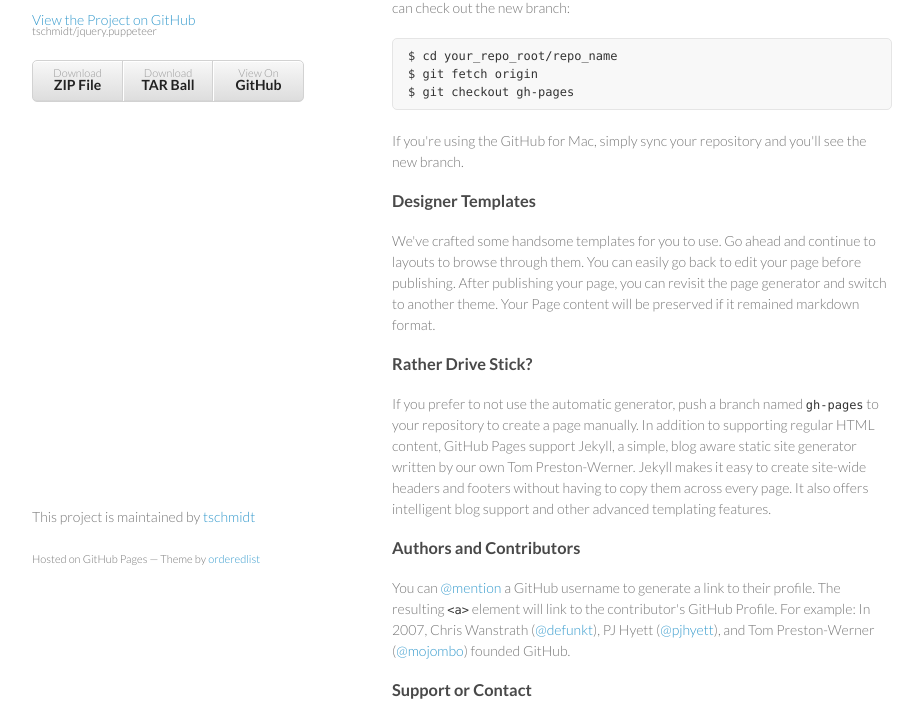
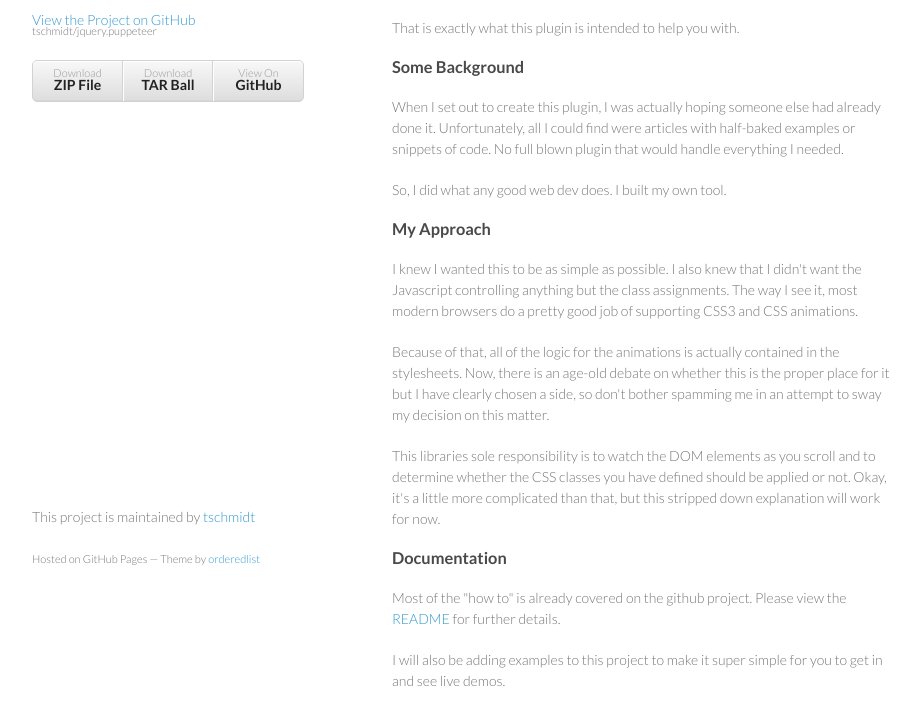
Before and after one commit to tschmidt/jquery.puppeteer, a plain HTML site: page index.html in a window 1280 px wide. Shown: the part 162-878 px from the top of the page, without its empty margins (178-1101 px from the left). Drawn offline with Linux system fonts and the light colour scheme.

Commit message:
Update the index.thml

```diff
--- a/index.html
+++ b/index.html
@@ -28,37 +28,59 @@
         </ul>
       </header>
       <section>
-        <h3>
-<a name="welcome-to-github-pages" class="anchor" href="#welcome-to-github-pages"><span class="octicon octicon-link"></span></a>Welcome to GitHub Pages.</h3>
+        <h3>What Is This?</h3>
+				<p>
+					Have you seen one of those sites where when you are scrolling down the page
+					things all of a sudden start happening? Have you wondered how they did it? Or
+					wished you could have a simple way to add that to your site?
+				</p>
+				<p>
+					That is exactly what this plugin is intended to help you with.
+				</p>
 
-<p>This automatic page generator is the easiest way to create beautiful pages for all of your projects. Author your page content here using GitHub Flavored Markdown, select a template crafted by a designer, and publish. After your page is generated, you can check out the new branch:</p>
+				<h3>Some Background</h3>
+				<p>
+					When I set out to create this plugin, I was actually hoping someone else had
+					already done it. Unfortunately, all I could find were articles with half-baked
+					examples or snippets of code. No full blown plugin that would handle everything
+					I needed.
+				</p>
 
-<pre><code>$ cd your_repo_root/repo_name
-$ git fetch origin
-$ git checkout gh-pages
-</code></pre>
+				<p>
+					So, I did what any good web dev does. I built my own tool.
+				</p>
 
-<p>If you're using the GitHub for Mac, simply sync your repository and you'll see the new branch.</p>
+				<h3>My Approach</h3>
+				<p>
+					I knew I wanted this to be as simple as possible. I also knew that I didn't want
+					the Javascript controlling anything but the class assignments. The way I see it,
+					most modern browsers do a pretty good job of supporting CSS3 and CSS animations.
+				</p>
 
-<h3>
-<a name="designer-templates" class="anchor" href="#designer-templates"><span class="octicon octicon-link"></span></a>Designer Templates</h3>
+				<p>
+					Because of that, all of the logic for the animations is actually contained in the
+					stylesheets. Now, there is an age-old debate on whether this is the proper place
+					for it but I have clearly chosen a side, so don't bother spamming me in an
+					attempt to sway my decision on this matter.
+				</p>
 
-<p>We've crafted some handsome templates for you to use. Go ahead and continue to layouts to browse through them. You can easily go back to edit your page before publishing. After publishing your page, you can revisit the page generator and switch to another theme. Your Page content will be preserved if it remained markdown format.</p>
+				<p>
+					This libraries sole responsibility is to watch the DOM elements as you scroll
+					and to determine whether the CSS classes you have defined should be applied or
+					not. Okay, it's a little more complicated than that, but this stripped down
+					explanation will work for now.
+				</p>
 
-<h3>
-<a name="rather-drive-stick" class="anchor" href="#rather-drive-stick"><span class="octicon octicon-link"></span></a>Rather Drive Stick?</h3>
+				<h3>Documentation</h3>
+				<p>
+					Most of the "how to" is already covered on the github project. Please view the
+					<a href='https://github.com/tschmidt/jquery.puppeteer/blob/master/README.md'>README</a> for further details.
+				</p>
 
-<p>If you prefer to not use the automatic generator, push a branch named <code>gh-pages</code> to your repository to create a page manually. In addition to supporting regular HTML content, GitHub Pages support Jekyll, a simple, blog aware static site generator written by our own Tom Preston-Werner. Jekyll makes it easy to create site-wide headers and footers without having to copy them across every page. It also offers intelligent blog support and other advanced templating features.</p>
-
-<h3>
-<a name="authors-and-contributors" class="anchor" href="#authors-and-contributors"><span class="octicon octicon-link"></span></a>Authors and Contributors</h3>
-
-<p>You can <a href="https://github.com/blog/821" class="user-mention">@mention</a> a GitHub username to generate a link to their profile. The resulting <code>&lt;a&gt;</code> element will link to the contributor's GitHub Profile. For example: In 2007, Chris Wanstrath (<a href="https://github.com/defunkt" class="user-mention">@defunkt</a>), PJ Hyett (<a href="https://github.com/pjhyett" class="user-mention">@pjhyett</a>), and Tom Preston-Werner (<a href="https://github.com/mojombo" class="user-mention">@mojombo</a>) founded GitHub.</p>
-
-<h3>
-<a name="support-or-contact" class="anchor" href="#support-or-contact"><span class="octicon octicon-link"></span></a>Support or Contact</h3>
-
-<p>Having trouble with Pages? Check out the documentation at <a href="http://help.github.com/pages">http://help.github.com/pages</a> or contact <a href="mailto:support@github.com">support@github.com</a> and we’ll help you sort it out.</p>
+				<p>
+					I will also be adding examples to this project to make it super simple for you
+					to get in and see live demos.
+				</p>
       </section>
       <footer>
         <p>This project is maintained by <a href="https://github.com/tschmidt">tschmidt</a></p>
```
